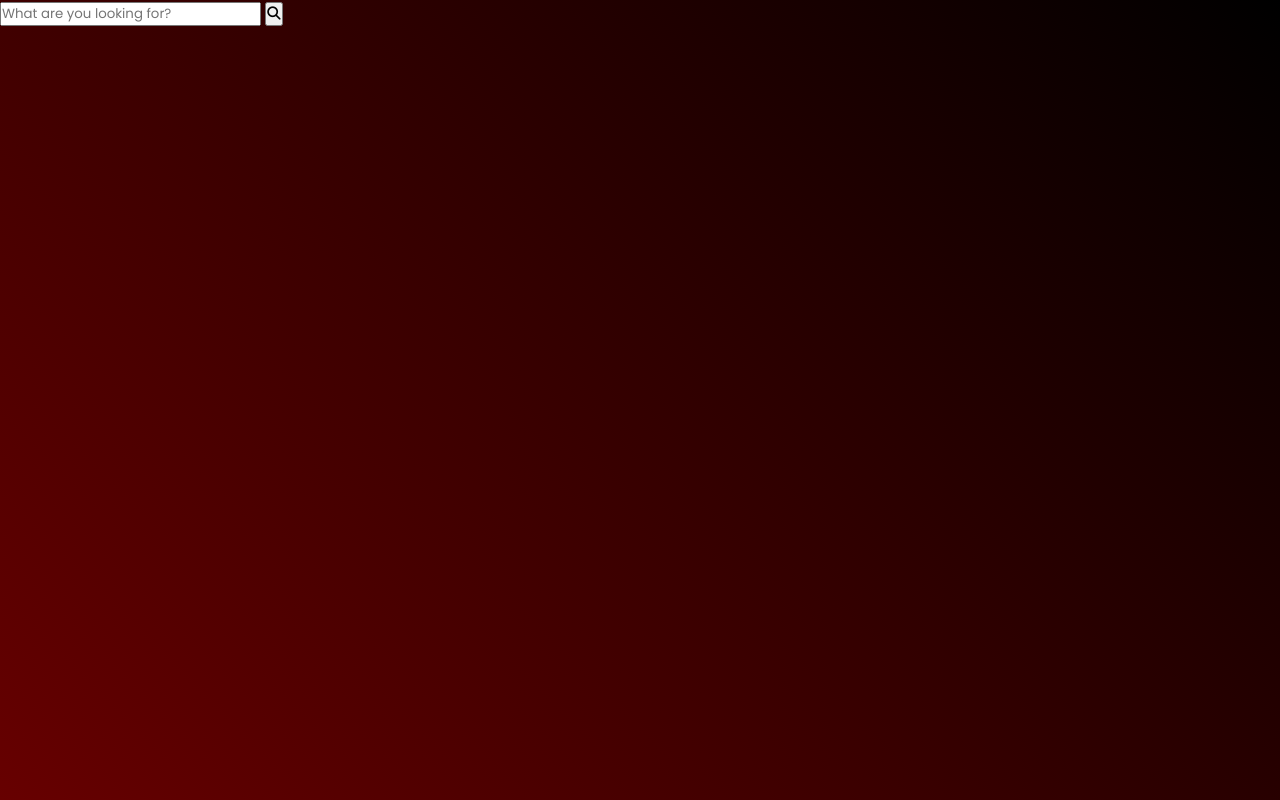
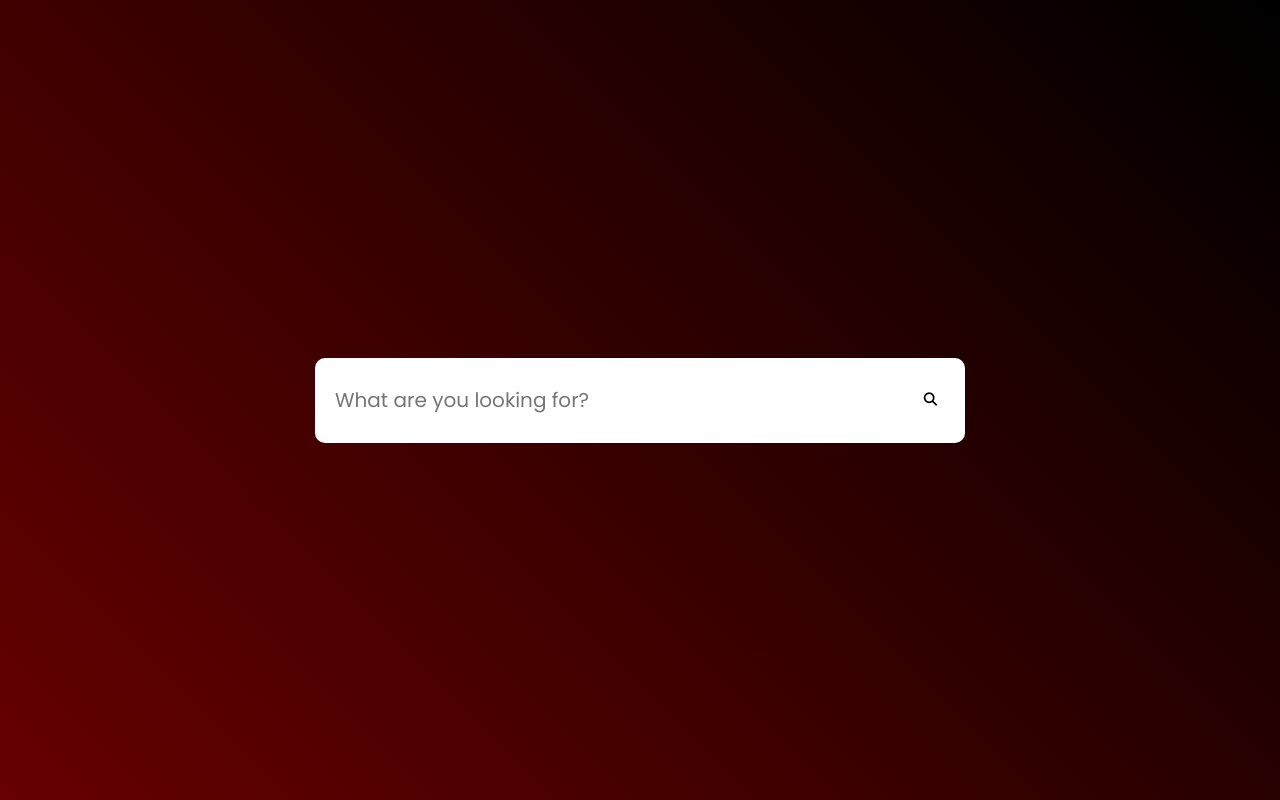
Before and after one commit to CJR85/animated-searchbox, a plain HTML site: page index.html in a window 1280 px wide. Drawn offline with Linux system fonts and the light colour scheme.

Commit message:
Style searchbox class, input, button and fontawesome icon

```diff
--- a/style.css
+++ b/style.css
@@ -11,4 +11,39 @@
   width: 100%;
   height: 100vh;
   background-image: linear-gradient(45deg, #670000, #000);
+  display: flex;
+  align-items: center;
+  justify-content: center;
 }
+
+.searchbox {
+  background: #fff;
+  width: 90%;
+  max-width: 650px;
+  padding: 10px;
+  display: flex;
+  align-items: center;
+  border-radius: 10px;
+  height: 85px;
+}
+
+.searchbox input {
+  flex: 1;
+  padding: 15px 10px;
+  border: 0;
+  outline: 0;
+  background: transparent;
+  font-size: 20px;
+}
+
+.searchbox button i {
+  width: 25px;
+}
+
+.searchbox button {
+  padding: 10px 12px;
+  border: 0;
+  outline: 0;
+  background: transparent;
+  cursor: pointer;
+}
```
